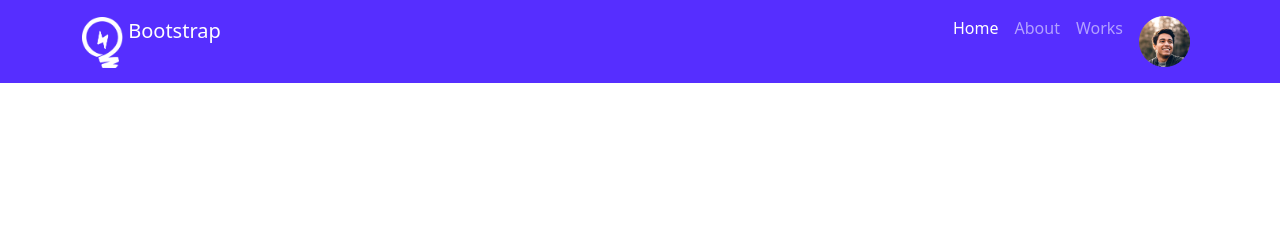
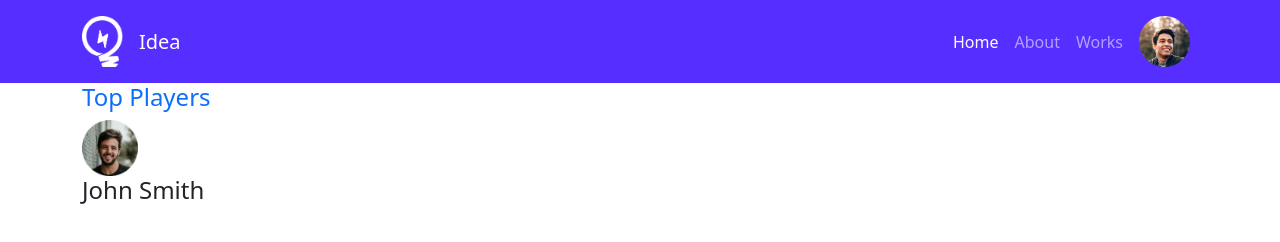
Before and after one commit to jbmakib/leader-board-bootstrap, a plain HTML site: page index.html in a window 1280 px wide. Drawn offline with nearby package versions, Linux system fonts and the light colour scheme.

Commit message:
adding sections

```diff
--- a/index.html
+++ b/index.html
@@ -14,14 +14,14 @@
     <header>
         <nav class="navbar navbar-expand-lg navbar-dark" style="background-color: #562EFF;">
             <div class="container">
-                <a class="navbar-brand" href="#">
-                    <img src="images/icons/logo.png" alt="Our_Logo" width="41" height="51" class="d-inline-block align-text-top"> Bootstrap
+                <a class="navbar-brand d-flex align-items-center" href="#">
+                    <img src="images/icons/logo.png" alt="Our_Logo" width="41" height="51" class="d-inline-block align-text-top"> <span class="ms-3">Idea</span>
                 </a>
                 <button class="navbar-toggler" type="button" data-bs-toggle="collapse" data-bs-target="#navbarSupportedContent" aria-controls="navbarSupportedContent" aria-expanded="false" aria-label="Toggle navigation">
                 <span class="navbar-toggler-icon"></span>
               </button>
                 <div class="collapse navbar-collapse" id="navbarSupportedContent">
-                    <ul class="navbar-nav ms-auto mb-2 mb-lg-0">
+                    <ul class="navbar-nav ms-auto mb-2 mb-lg-0 d-flex align-items-center">
                         <li class="nav-item">
                             <a class="nav-link active" aria-current="page" href="#">Home</a>
                         </li>
@@ -39,7 +39,22 @@
             </div>
         </nav>
     </header>
+    <main>
+        <section class="container">
+            <div>
+                <h4 class="text-primary">Top Players</h4>
+                <div class="row">
+                    <div class="col-lg-4">
+                        <img src="images/performer/performer-1.png" width="56px" alt="">
+                        <h4>John Smith</h4>
+                    </div>
+                </div>
+            </div>
+        </section>
+    </main>
+    <footer>
 
+    </footer>
 
 
     <!-- bootstrap script linking -->
```
